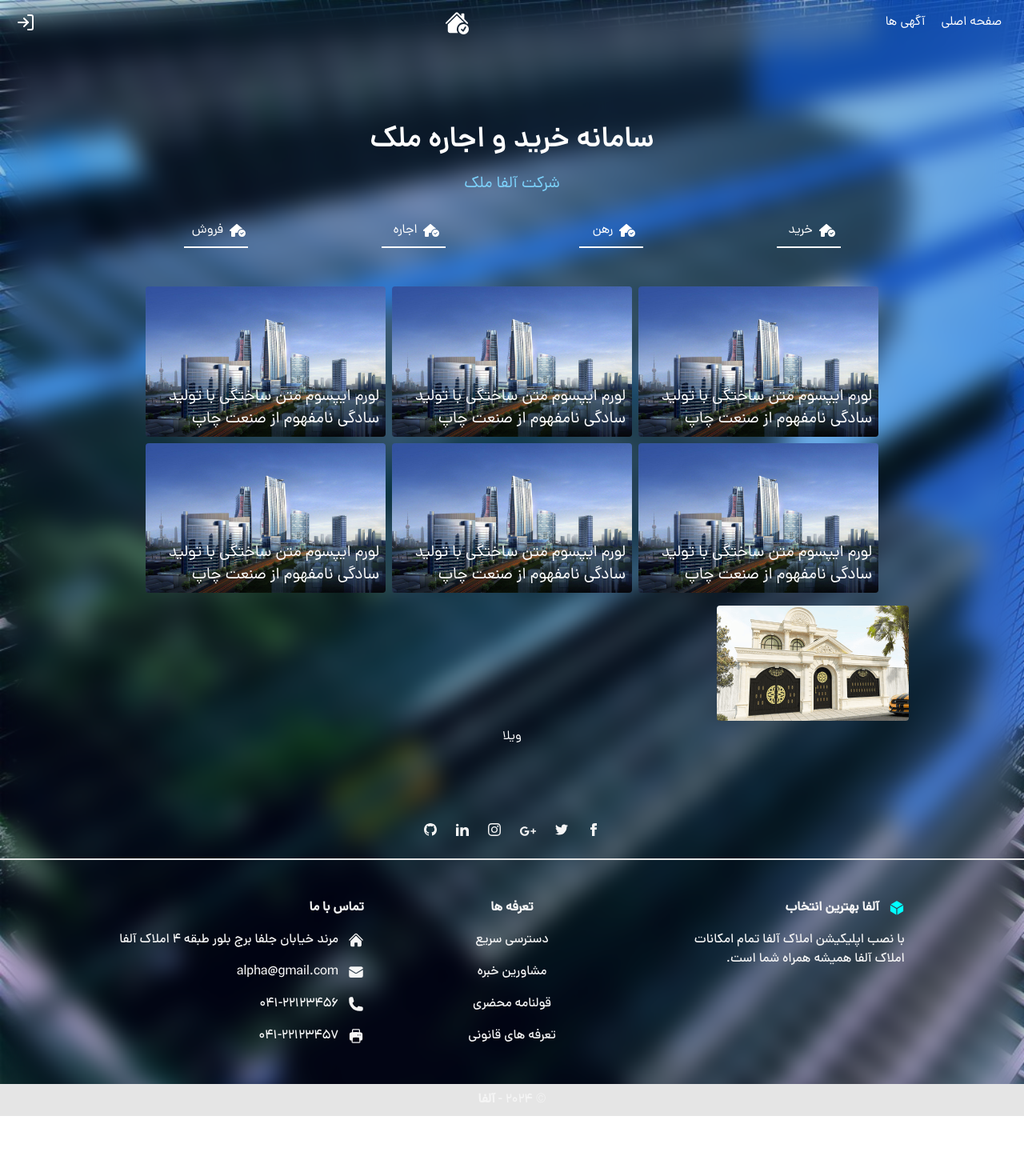
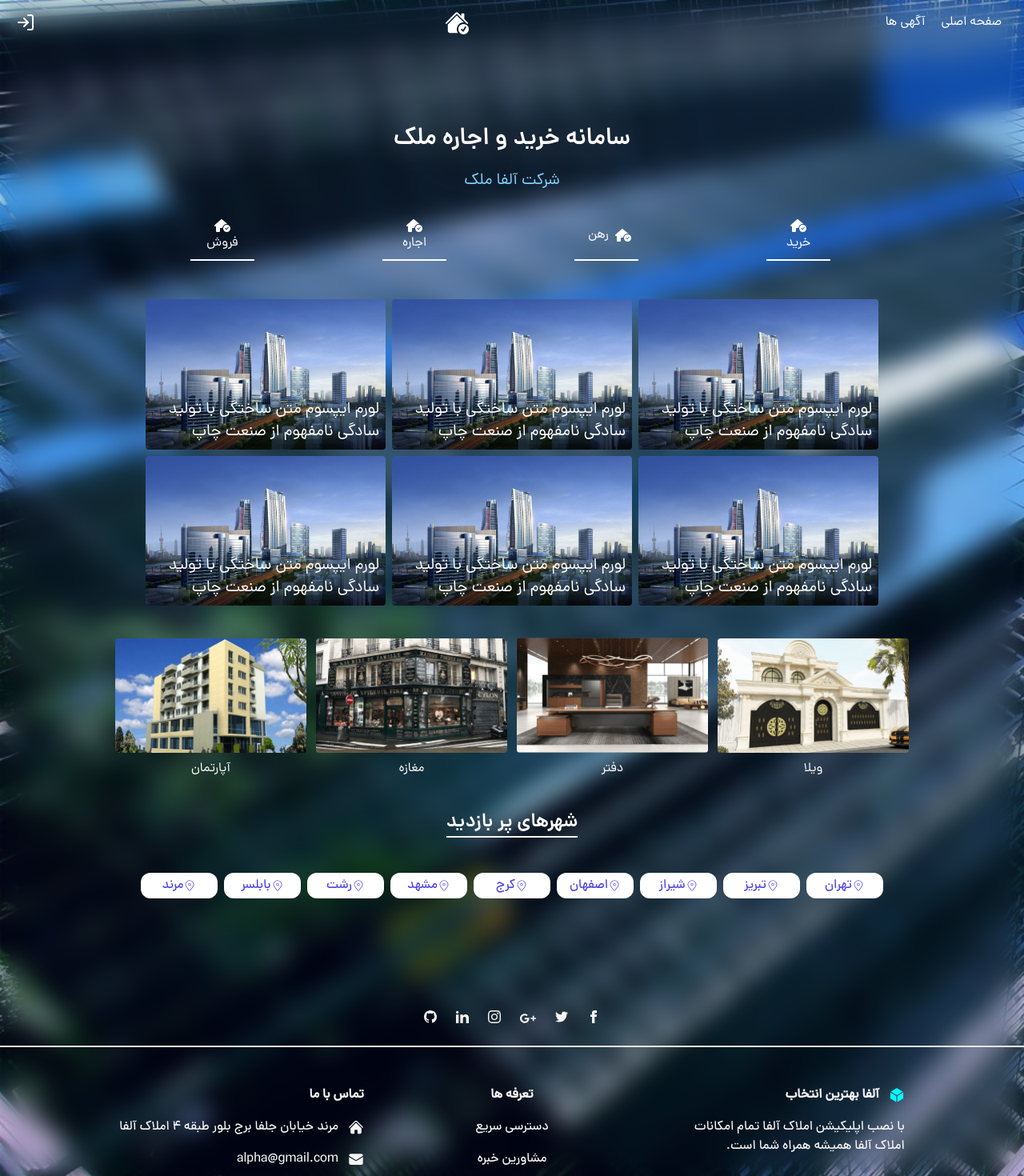
Before and after one commit to hasanashrafi/realstate-next, a Next.js app: page / in a window 1280 px wide. Shown: the top 1470 px of the page at 80% size. Before the commit the page ends 1395 px from the top, so only its background shows below. Built offline with nearby package versions, Linux system fonts and the light colour scheme; no server answers.

Commit message:
edit styles

```diff
--- a/src/components/template/HomePage.js
+++ b/src/components/template/HomePage.js
@@ -3,6 +3,8 @@ import React from 'react'
 import { CiCircleCheck } from "react-icons/ci";
 import { FaHouseCircleCheck } from "react-icons/fa6";
 import CategoryCard from '../module/CategoryCard';
+import { CiLocationOn } from "react-icons/ci";
+
 
 function HomePage() {
     const services = [
@@ -19,21 +21,23 @@ function HomePage() {
         "کرج",
         "مشهد",
         "رشت",
-        "بابلسر"
+        "بابلسر",
+        "مرند",
+
     ]
 
     return (
-        <div className='font-Dana max-w-5xl my-10 w-[95%] mx-auto min-h-screen  rounded-md  p-4'>
+        <div className='font-Dana max-w-5xl my-10 w-full mx-auto min-h-screen  rounded-md  p-4'>
 
             <div className='p-2 '>
-                <p className='text-4xl text-center my-5 font-DanaDemiBold text-white'>
+                <p className=' drop-shadow-glow text-3xl text-center my-5 font-DanaDemiBold text-white'>
                     سامانه خرید و اجاره ملک
                 </p>
-                <p className='text-center text-sky-300 text-xl'>شرکت آلفا ملک</p>
-                <ul className='flex my-4 gap-x-7 mx-auto justify-around text-white  p-2'>
+                <p className='text-center text-sky-300  md:text-xl'>شرکت آلفا ملک</p>
+                <ul className='flex my-4  mx-auto justify-around text-white  p-2'>
                     {services.map((i) => (
                         <li key={i}
-                            className='flex items-center justify-center w-20 hover:w-24  p-2 border-b-2 border-b-white cursor-pointer transition-all ease-in-out hover:border-b-gray-300 '
+                            className='flex flex-wrap items-center justify-center mr-1 w-20 hover:w-24  p-2 border-b-2 border-b-white cursor-pointer transition-all ease-in-out hover:border-b-gray-300 '
                         >
                             <span> <FaHouseCircleCheck className='text-xl  ' /></span>
                             <span className='block  mx-2'> {i} </span>
@@ -43,7 +47,7 @@ function HomePage() {
                 </ul>
             </div>
             {/* image */}
-            <div className='w-full flex flex-wrap my-4 mx-auto justify-center gap-2'>
+            <div className=' w-full flex flex-wrap my-4 mx-auto justify-center gap-2'>
                 <div className='relative'>
                     <Image
                         priority
@@ -131,9 +135,30 @@ function HomePage() {
 
 
             </div>
+
             {/* category */}
-            <div className=''>
+            <div className='flex items-center gap-x-3 my-10'>
                 <CategoryCard title="ویلا " name="villa" />
+                <CategoryCard title="دفتر " name="office" />
+                <CategoryCard title="مغازه " name="store" />
+                <CategoryCard title="آپارتمان " name="apartment" />
+            </div>
+
+            {/* cities */}
+            <div className='my-10'>
+                <p className='mx-auto font-DanaDemiBold text-2xl border-b-2 border-b-white w-fit text-white'>شهرهای پر بازدید</p>
+             <ul className= 'w-full  flex flex-wrap justify-center gap-y-3 my-10  text-white'>
+                {
+                    cities.map((city) => (
+                        <li key={city}
+                        className='flex items-center justify-center  font-DanaMedium bg-white text-indigo-600 w-24 m-1 text-center rounded-xl cursor-pointer  p-1 hover:bg-indigo-600 hover:text-white transition-all ease-in-out'
+                        >
+                           <CiLocationOn />
+                            <span>{city}</span>
+                        </li>
+                    ))
+                }
+             </ul>
             </div>
 
         </div>
```
